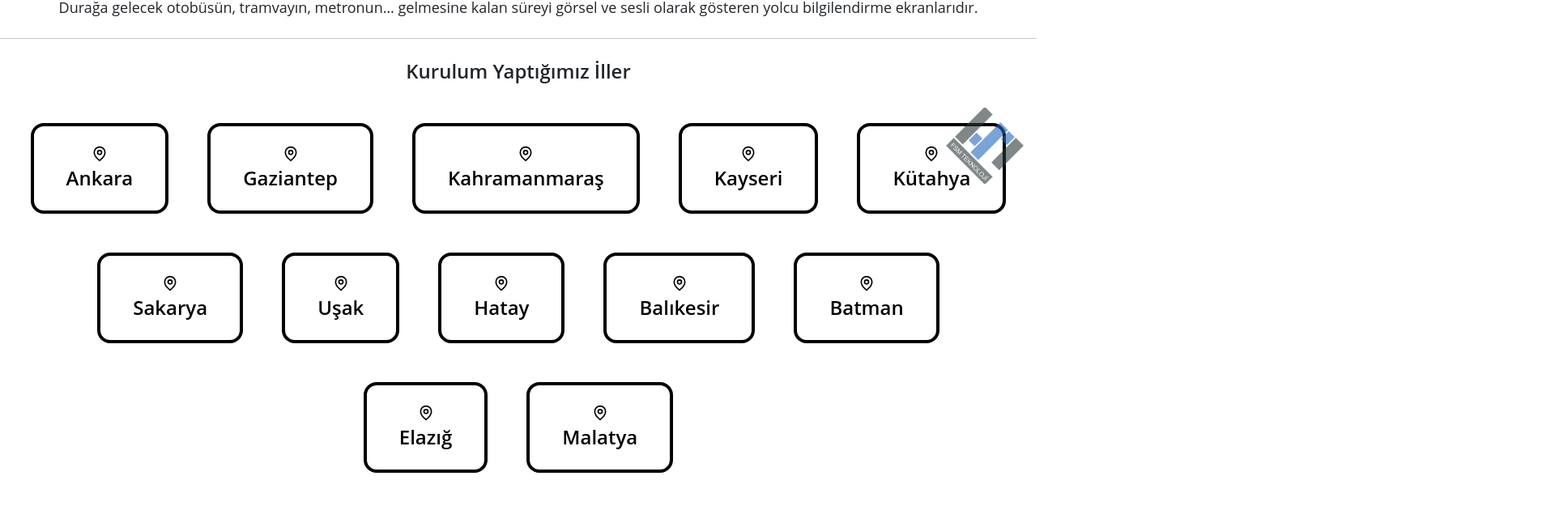
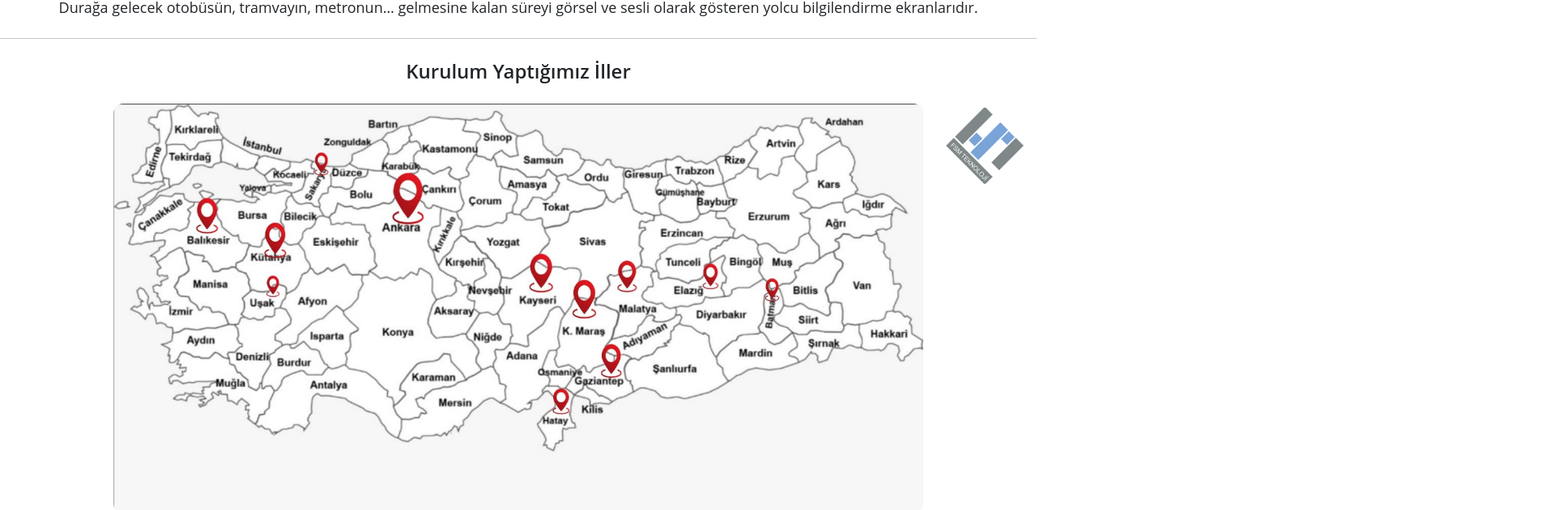
Before and after one commit to MYellowrock/FSM-Website, a React (Create React App) app: page /smart-stop in a window 1280 px wide. Shown: the part 557-1187 px from the top of the page at 81% size, 1920 px wide, since content can reach past the window. Built offline with nearby package versions, Linux system fonts and the light colour scheme; the HTML template or start-up script is replaced by a standard one.

Commit message:
scroll-to-top

```diff
--- a/src/App.js
+++ b/src/App.js
@@ -1,8 +1,9 @@
 import React from "react";
 import { BrowserRouter, Route, Routes } from "react-router-dom";
+import { useEffect } from "react";
+import { useLocation } from "react-router-dom";
 
 import Nav from "./components/Nav";
-import NavImage from "./components/NavImage";
 import Commercial from "./components/Commercial";
 import Footer from "./components/Footer";
 import Title1 from "./components/Title1";
@@ -35,6 +36,7 @@
   return (
     <BrowserRouter>
       <Nav />
+      <ScrollToTopOnPageChange />
       <Routes>
         <Route path="/test2" element={<MainPage />} />
         <Route path="/human-sources" element={<Ik />} />
@@ -66,14 +68,24 @@
 function MainPage() {
   return (
     <>
-      <NavImage />
+      <Title1 />
+      <ProductSlider />
+      {/* <NavImage /> */}
       <Info />
       <Info2 />
       <Commercial />
-      <Title1 />
-      <ProductSlider />
     </>
   );
 }
 
+function ScrollToTopOnPageChange() {
+  const { pathname } = useLocation();
+
+  useEffect(() => {
+    window.scrollTo(0, 0);
+  }, [pathname]);
+
+  return null;
+}
+
 export default App;
--- a/src/components/Title1.js
+++ b/src/components/Title1.js
@@ -1,6 +1,6 @@
 function Title1() {
     return (
-        <div id="solutions-section" className="pt-32">
+        <div id="solutions-section" className="mt-12">
             <div className="text-3xl font-semibold text-fsm-blue m-12">
                 <h1 className="text-center">ÇÖZÜMLERİMİZ</h1>
             </div>
--- a/src/components/solutions/SmartStop.js
+++ b/src/components/solutions/SmartStop.js
@@ -1,5 +1,5 @@
 import "./solutionStyles/solutionsAll.css";
-import { GrLocation } from "react-icons/gr";
+import turkeyMap from "./solutionsImage/turkeyMapLocations.jfif";
 import { TiTickOutline } from "react-icons/ti";
 import smartStop1 from "./solutionsImage/smartStop1.png";
 import smartStop2 from "./solutionsImage/smartStop2.png";
@@ -41,81 +41,11 @@
         <p className="text-2xl font-semibold text-center my-6">
           Kurulum Yaptığımız İller
         </p>
-        <div className="grid-rows-8 text-center mb-24">
-          <div className="cities inline-block m-4 px-10 py-4 border-4 rounded-2xl border-black hover:bg-gradient-to-r from-blue-400 to-purple-400 hover:ease-in duration-300">
-            <GrLocation className="mx-auto mb-1 text-xl" />
-            <div className="text-center text-2xl text-black font-semibold cursorCity">
-              Ankara
-            </div>
-          </div>
-          <div className="cities inline-block m-4 px-10 py-4 border-4 rounded-2xl border-black hover:bg-gradient-to-r from-blue-400 to-purple-400 hover:ease-in duration-300">
-            <GrLocation className="mx-auto mb-1 text-xl" />
-            <div className="text-center text-2xl text-black font-semibold cursorCity">
-              Gaziantep
-            </div>
-          </div>
-          <div className="cities inline-block m-4 px-10 py-4 border-4 rounded-2xl border-black hover:bg-gradient-to-r from-blue-400 to-purple-400 hover:ease-in duration-300">
-            <GrLocation className="mx-auto mb-1 text-xl" />
-            <div className="text-center text-2xl text-black font-semibold cursorCity">
-              Kahramanmaraş
-            </div>
-          </div>
-          <div className="cities inline-block m-4 px-10 py-4 border-4 rounded-2xl border-black hover:bg-gradient-to-r from-blue-400 to-purple-400 hover:ease-in duration-300">
-            <GrLocation className="mx-auto mb-1 text-xl" />
-            <div className="text-center text-2xl text-black font-semibold cursorCity">
-              Kayseri
-            </div>
-          </div>
-          <div className="cities inline-block m-4 px-10 py-4 border-4 rounded-2xl border-black hover:bg-gradient-to-r from-blue-400 to-purple-400 hover:ease-in duration-300">
-            <GrLocation className="mx-auto mb-1 text-xl" />
-            <div className="text-center text-2xl text-black font-semibold cursorCity">
-              Kütahya
-            </div>
-          </div>
-          <div className="cities inline-block m-4 px-10 py-4 border-4 rounded-2xl border-black hover:bg-gradient-to-r from-blue-400 to-purple-400 hover:ease-in duration-300">
-            <GrLocation className="mx-auto mb-1 text-xl" />
-            <div className="text-center text-2xl text-black font-semibold cursorCity">
-              Sakarya
-            </div>
-          </div>
-          <div className="cities inline-block m-4 px-10 py-4 border-4 rounded-2xl border-black hover:bg-gradient-to-r from-blue-400 to-purple-400 hover:ease-in duration-300">
-            <GrLocation className="mx-auto mb-1 text-xl" />
-            <div className="text-center text-2xl text-black font-semibold cursorCity">
-              Uşak
-            </div>
-          </div>
-          <div className="cities inline-block m-4 px-10 py-4 border-4 rounded-2xl border-black hover:bg-gradient-to-r from-blue-400 to-purple-400 hover:ease-in duration-300">
-            <GrLocation className="mx-auto mb-1 text-xl" />
-            <div className="text-center text-2xl text-black font-semibold cursorCity">
-              Hatay
-            </div>
-          </div>
-          <div className="cities inline-block m-4 px-10 py-4 border-4 rounded-2xl border-black hover:bg-gradient-to-r from-blue-400 to-purple-400 hover:ease-in duration-300">
-            <GrLocation className="mx-auto mb-1 text-xl" />
-            <div className="text-center text-2xl text-black font-semibold cursorCity">
-              Balıkesir
-            </div>
-          </div>
-          <div className="cities inline-block m-4 px-10 py-4 border-4 rounded-2xl border-black hover:bg-gradient-to-r from-blue-400 to-purple-400 hover:ease-in duration-300">
-            <GrLocation className="mx-auto mb-1 text-xl" />
-            <div className="text-center text-2xl text-black font-semibold cursorCity">
-              Batman
-            </div>
-          </div>
-          <div className="cities inline-block m-4 px-10 py-4 border-4 rounded-2xl border-black hover:bg-gradient-to-r from-blue-400 to-purple-400 hover:ease-in duration-300">
-            <GrLocation className="mx-auto mb-1 text-xl" />
-            <div className="text-center text-2xl text-black font-semibold cursorCity">
-              Elazığ
-            </div>
-          </div>
-          <div className="cities inline-block m-4 px-10 py-4 border-4 rounded-2xl border-black hover:bg-gradient-to-r from-blue-400 to-purple-400 hover:ease-in duration-300">
-            <GrLocation className="mx-auto mb-1 text-xl" />
-            <div className="text-center text-2xl text-black font-semibold cursorCity">
-              Malatya
-            </div>
-          </div>
+        <div className="flex justify-center items-center mb-8">
+          <img src={turkeyMap} alt="turkey-map" width={1000} className="rounded-xl"/>
         </div>
       </div>
+
 
       <div id="infos" className="text-center">
         <ul>
```
Also changed, not shown: src/components/solutions/solutionsImage/turkeyMapLocations.jfif (added).
